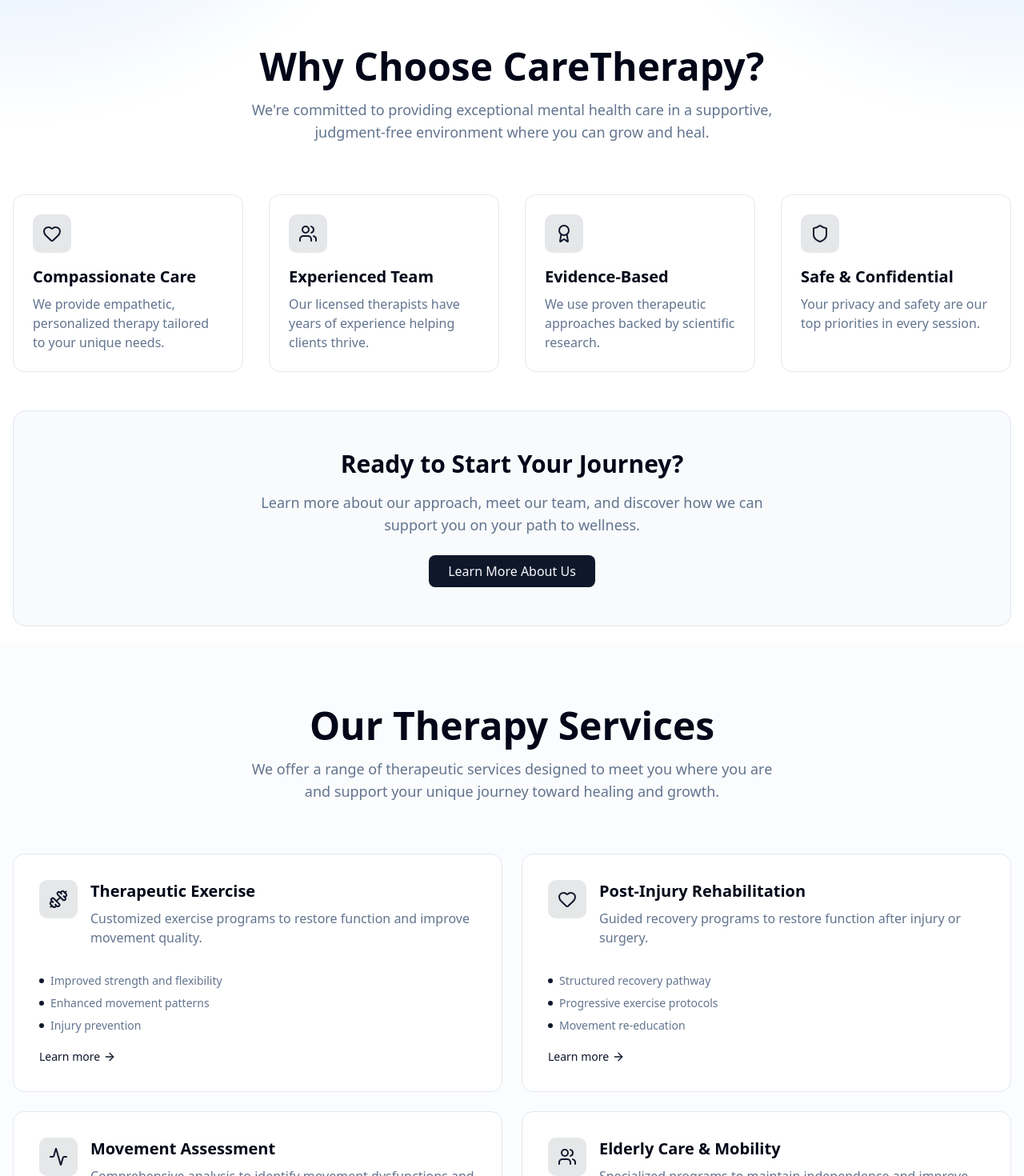
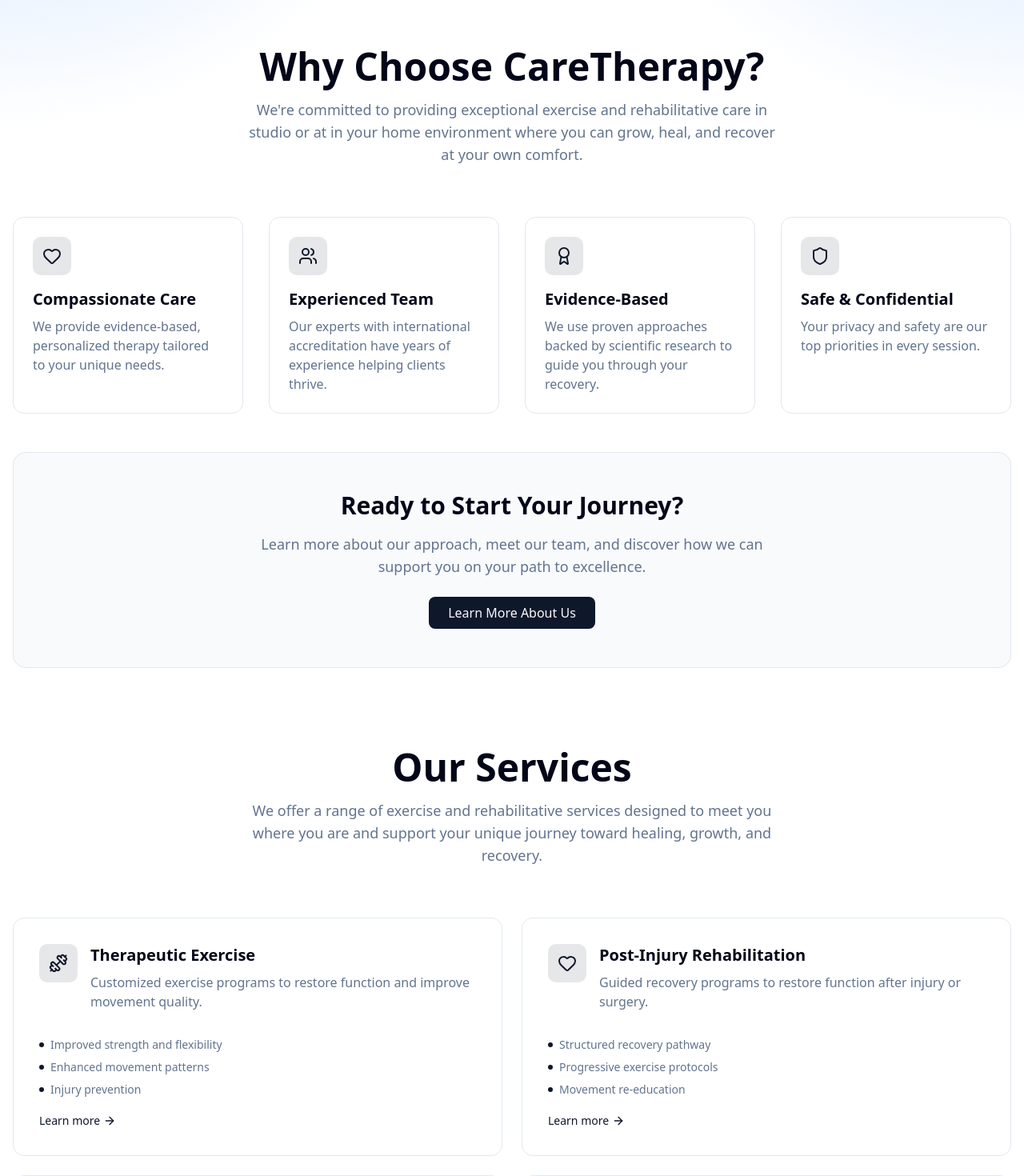
Before and after one commit to CodingWithCallum/CareTherapy, a Next.js app in the folder caretherapy/: page / in a window 1280 px wide. Shown: the part 720-2190 px from the top of the page at 80% size. Built offline with nearby package versions, Linux system fonts and the light colour scheme.

Commit message:
updates to content

```diff
--- a/caretherapy/src/app/about/page.tsx
+++ b/caretherapy/src/app/about/page.tsx
@@ -1,7 +1,7 @@
 "use client";
 
 import { motion } from "motion/react";
-import { Target, Heart, TrendingUp, MapPin, Award, Users } from "lucide-react";
+import { Target, Heart, TrendingUp, MapPin, Award, Users, Medal, HeartPlus, UsersRound } from "lucide-react";
 import { Button } from "@/components/ui/button";
 import Link from "next/link";
 import Image from "next/image";
@@ -213,19 +213,22 @@
               {
                 title: "Elderly Individuals",
                 description: "Improving mobility, balance, and independence for a better quality of life.",
-                emoji: "👵",
+                icon: UsersRound,
               },
               {
                 title: "Post-Injury Recovery",
                 description: "Guided rehabilitation to restore function and prevent future injuries.",
-                emoji: "🏥",
+                icon: HeartPlus,
               },
               {
                 title: "Young Athletes",
                 description: "Performance enhancement and injury prevention for competitive edge.",
-                emoji: "⚽",
+                icon: Medal,
               },
-            ].map((group, index) => (
+            ].map((group, index) => {
+              const Icon = group.icon;
+
+              return (
                 <motion.div
                   key={index}
                   initial={{ opacity: 0, y: 20 }}
@@ -234,11 +237,14 @@
                   transition={{ duration: 0.6, delay: index * 0.1 }}
                   className="bg-card border rounded-xl p-8 text-center hover:shadow-lg transition-all duration-300"
                 >
-                <div className="text-5xl mb-4">{group.emoji}</div>
+                  <div className="text-5xl mb-4">
+                    <Icon className="mx-auto" size={48} />
+                  </div>
                   <h3 className="text-xl font-semibold mb-3">{group.title}</h3>
                   <p className="text-muted-foreground">{group.description}</p>
                 </motion.div>
-            ))}
+              );
+            })}
           </div>
         </div>
       </section>
--- a/caretherapy/src/components/home/InfoSection.tsx
+++ b/caretherapy/src/components/home/InfoSection.tsx
@@ -9,17 +9,17 @@
   {
     icon: Heart,
     title: "Compassionate Care",
-    description: "We provide empathetic, personalized therapy tailored to your unique needs.",
+    description: "We provide evidence-based, personalized therapy tailored to your unique needs.",
   },
   {
     icon: Users,
     title: "Experienced Team",
-    description: "Our licensed therapists have years of experience helping clients thrive.",
+    description: "Our experts with international accreditation have years of experience helping clients thrive.",
   },
   {
     icon: Award,
     title: "Evidence-Based",
-    description: "We use proven therapeutic approaches backed by scientific research.",
+    description: "We use proven approaches backed by scientific research to guide you through your recovery.",
   },
   {
     icon: Shield,
@@ -44,8 +44,7 @@
             Why Choose CareTherapy?
           </h2>
           <p className="text-lg text-muted-foreground max-w-2xl mx-auto">
-            We're committed to providing exceptional mental health care in a supportive,
-            judgment-free environment where you can grow and heal.
+            We're committed to providing exceptional exercise and rehabilitative care in studio or at in your home environment where you can grow, heal, and recover at your own comfort.
           </p>
         </motion.div>
 
@@ -85,7 +84,7 @@
             </h3>
             <p className="text-lg text-muted-foreground mb-6 max-w-2xl mx-auto">
               Learn more about our approach, meet our team, and discover how we can
-              support you on your path to wellness.
+              support you on your path to excellence.
             </p>
             <Link href="/about">
               <Button size="lg" className="text-base">
--- a/caretherapy/src/components/home/ServicesOverview.tsx
+++ b/caretherapy/src/components/home/ServicesOverview.tsx
@@ -20,7 +20,7 @@
   };
 
   return (
-    <section className="relative py-20 px-4 bg-muted/30">
+    <section className="relative py-20 px-4 ">
       <div className="container mx-auto max-w-7xl">
         {/* Section Header */}
         <motion.div
@@ -31,11 +31,11 @@
           className="text-center mb-16"
         >
           <h2 className="text-3xl md:text-5xl font-bold text-foreground mb-4">
-            Our Therapy Services
+            Our Services
           </h2>
           <p className="text-lg text-muted-foreground max-w-2xl mx-auto">
-            We offer a range of therapeutic services designed to meet you where you are
-            and support your unique journey toward healing and growth.
+            We offer a range of exercise and rehabilitative services designed to meet you where you are
+            and support your unique journey toward healing, growth, and recovery.
           </p>
         </motion.div>
 
```
Also changed, not shown: 1 other file (tests, documents, lock files or other folders). Lines whose indentation alone changed are shown as unchanged.
